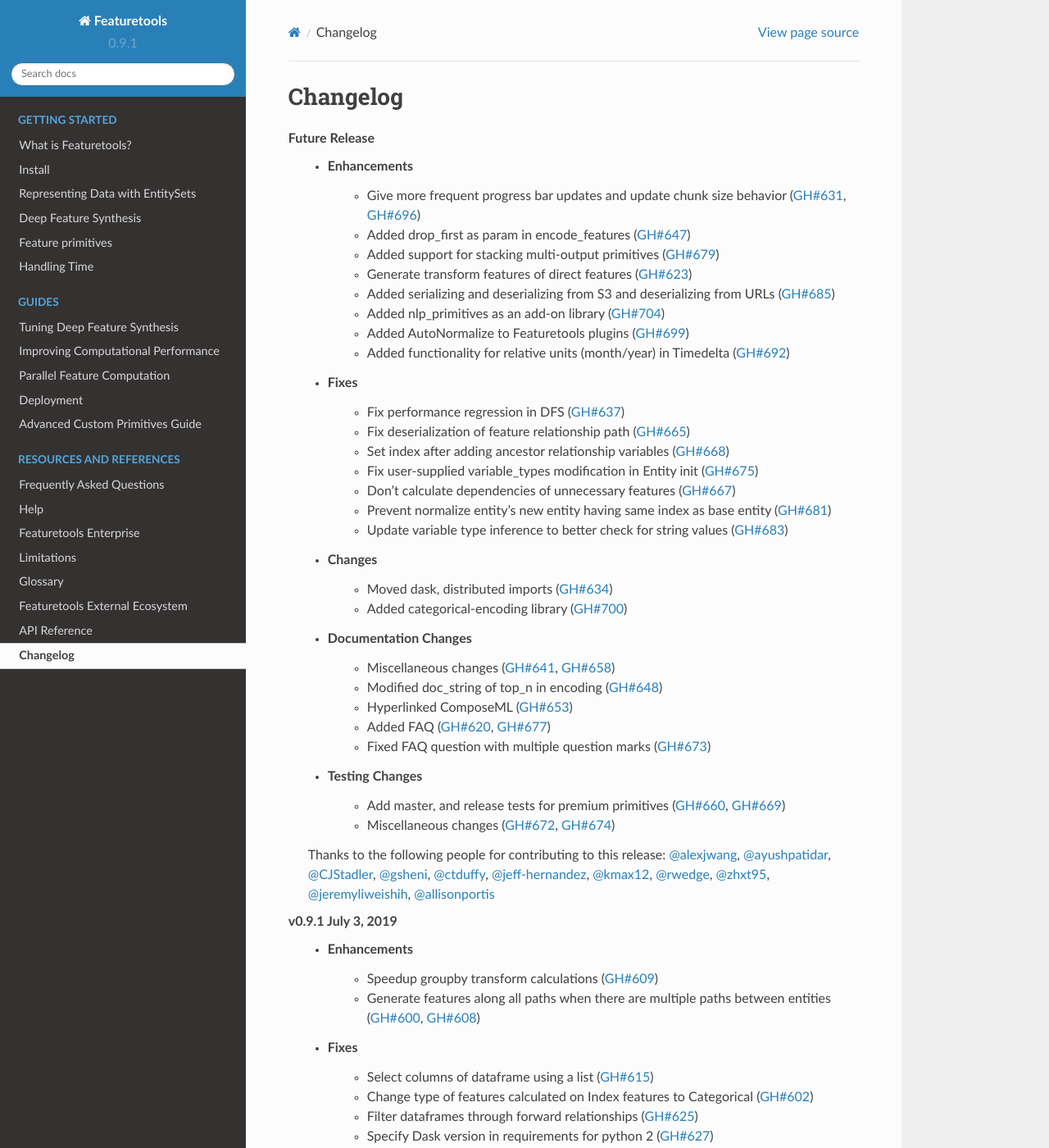
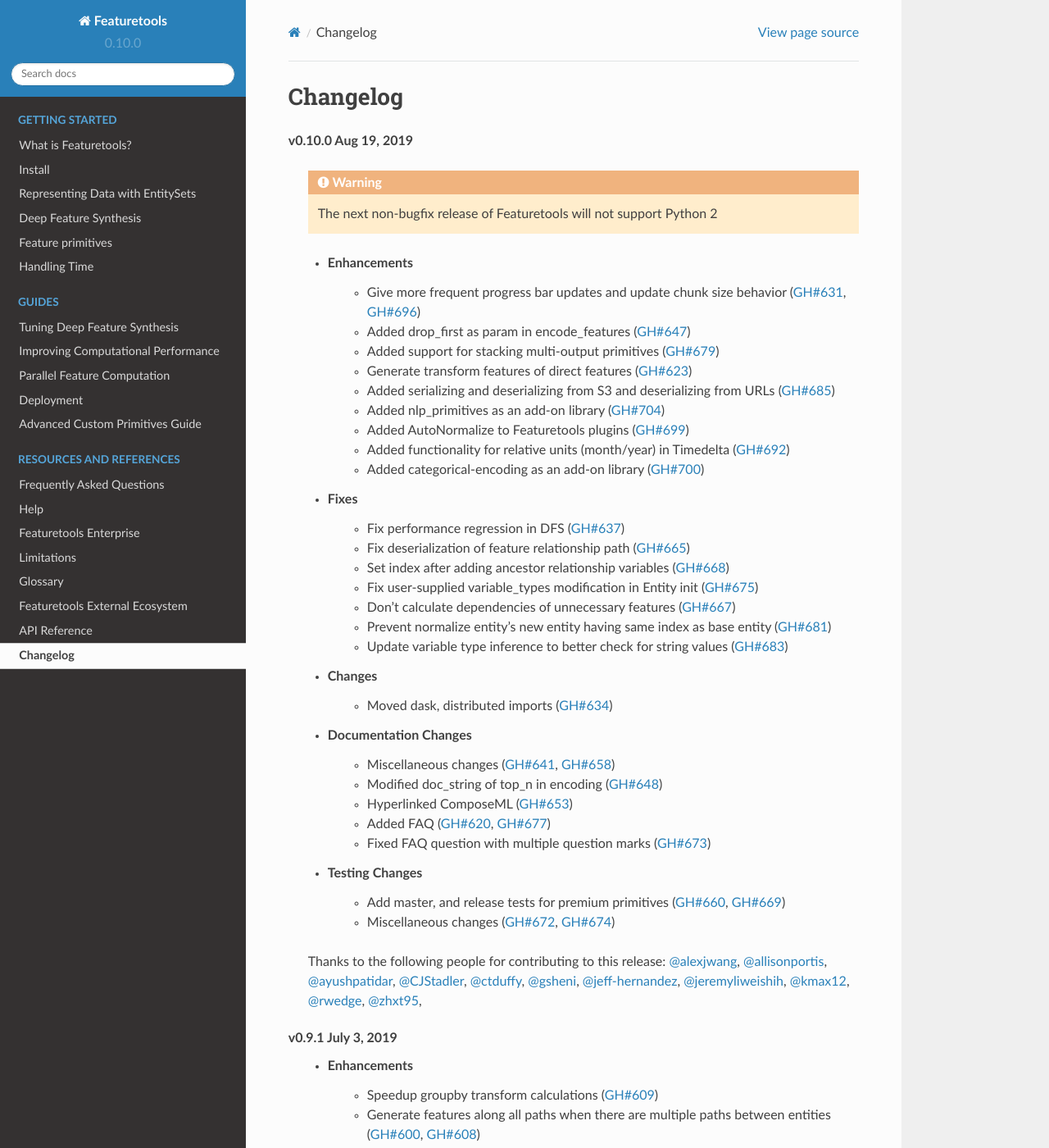
Before and after one commit to alteryx/featuretools, a Sphinx documentation site: the page built from docs/source/changelog.rst, in a window 1280 px wide and 1400 px high. Shown: the whole window at 82% size. Built offline with Sphinx 7.4.7 and the Read the Docs theme 2.0.0, drawn with Linux system fonts in a browser that asks for light colours; pages that are not in the unit, such as notebooks, are missing from menus.

Commit message:
v0.10.0 (#709)
* bump version number

* sort contributors

* add Python 2 support removal warning

* use the warning format when announcing future removal of Python 2 support

* move categorical-encoding pr to enhancements in changelog

```diff
--- a/docs/source/changelog.rst
+++ b/docs/source/changelog.rst
@@ -2,7 +2,12 @@
 
 Changelog
 ---------
-**Future Release**
+**v0.10.0 Aug 19, 2019**
+
+    .. warning::
+        The next non-bugfix release of Featuretools will not support Python 2
+
+
     * Enhancements
         * Give more frequent progress bar updates and update chunk size behavior (:pr:`631`, :pr:`696`)
         * Added drop_first as param in encode_features (:pr:`647`)
@@ -12,6 +17,7 @@
         * Added nlp_primitives as an add-on library (:pr:`704`)
         * Added AutoNormalize to Featuretools plugins (:pr:`699`)
         * Added functionality for relative units (month/year) in Timedelta (:pr:`692`)
+        * Added categorical-encoding as an add-on library (:pr:`700`)
     * Fixes
         * Fix performance regression in DFS (:pr:`637`)
         * Fix deserialization of feature relationship path (:pr:`665`)
@@ -34,9 +39,10 @@
         * Miscellaneous changes (:pr:`672`, :pr:`674`)
 
     Thanks to the following people for contributing to this release:
-    :user:`alexjwang`, :user:`ayushpatidar`, :user:`CJStadler`, :user:`gsheni`, :user:`ctduffy`,
-    :user:`jeff-hernandez`, :user:`kmax12`, :user:`rwedge`, :user:`zhxt95`,
-    :user:`jeremyliweishih`, :user:`allisonportis`
+    :user:`alexjwang`, :user:`allisonportis`, :user:`ayushpatidar`,
+    :user:`CJStadler`, :user:`ctduffy`, :user:`gsheni`, :user:`jeff-hernandez`,
+    :user:`jeremyliweishih`, :user:`kmax12`, :user:`rwedge`, :user:`zhxt95`,
+
 
 **v0.9.1 July 3, 2019**
     * Enhancements
--- a/featuretools/version.py
+++ b/featuretools/version.py
@@ -1 +1 @@
-__version__ = '0.9.1'
+__version__ = '0.10.0'
--- a/setup.py
+++ b/setup.py
@@ -17,7 +17,7 @@
 
 setup(
     name='featuretools',
-    version='0.9.1',
+    version='0.10.0',
     packages=find_packages(),
     description='a framework for automated feature engineering',
     url='http://featuretools.com',
```
Also changed, not shown: other parts of docs/source/changelog.rst (+0 -1 lines), featuretools/__init__.py (+9 -0 lines), 1 other file.
